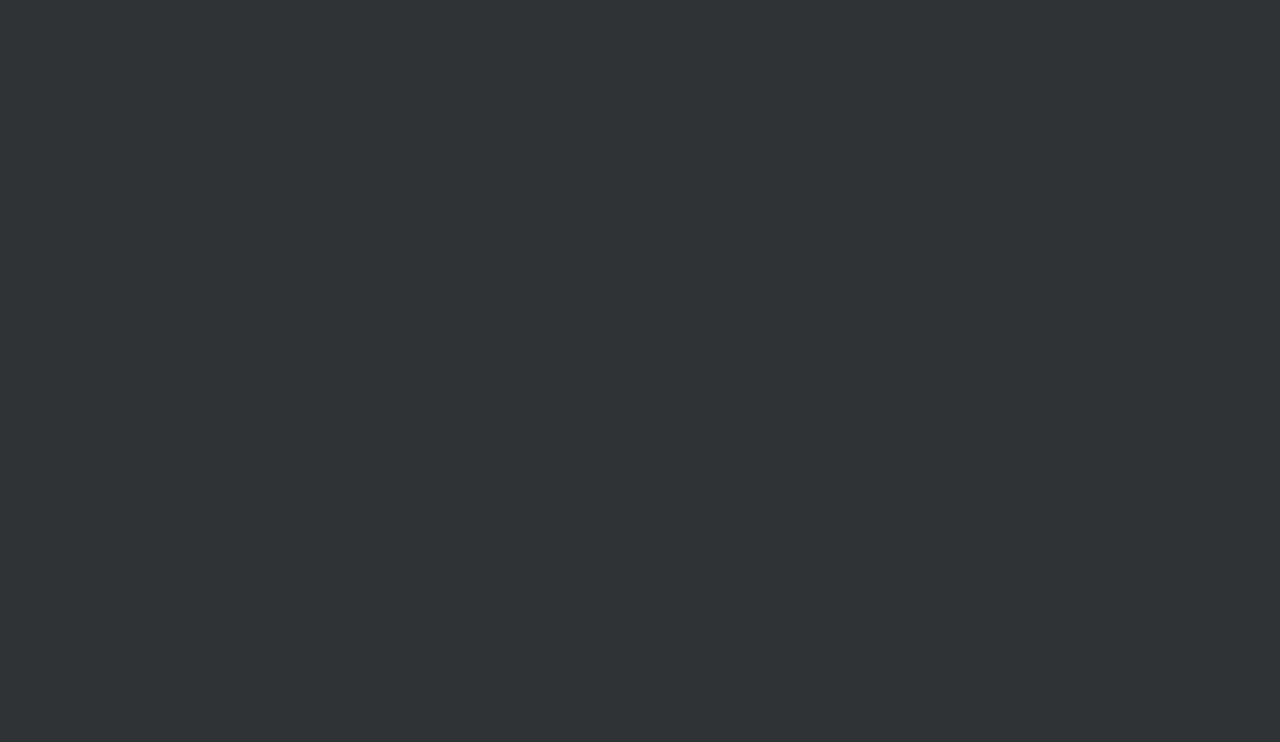
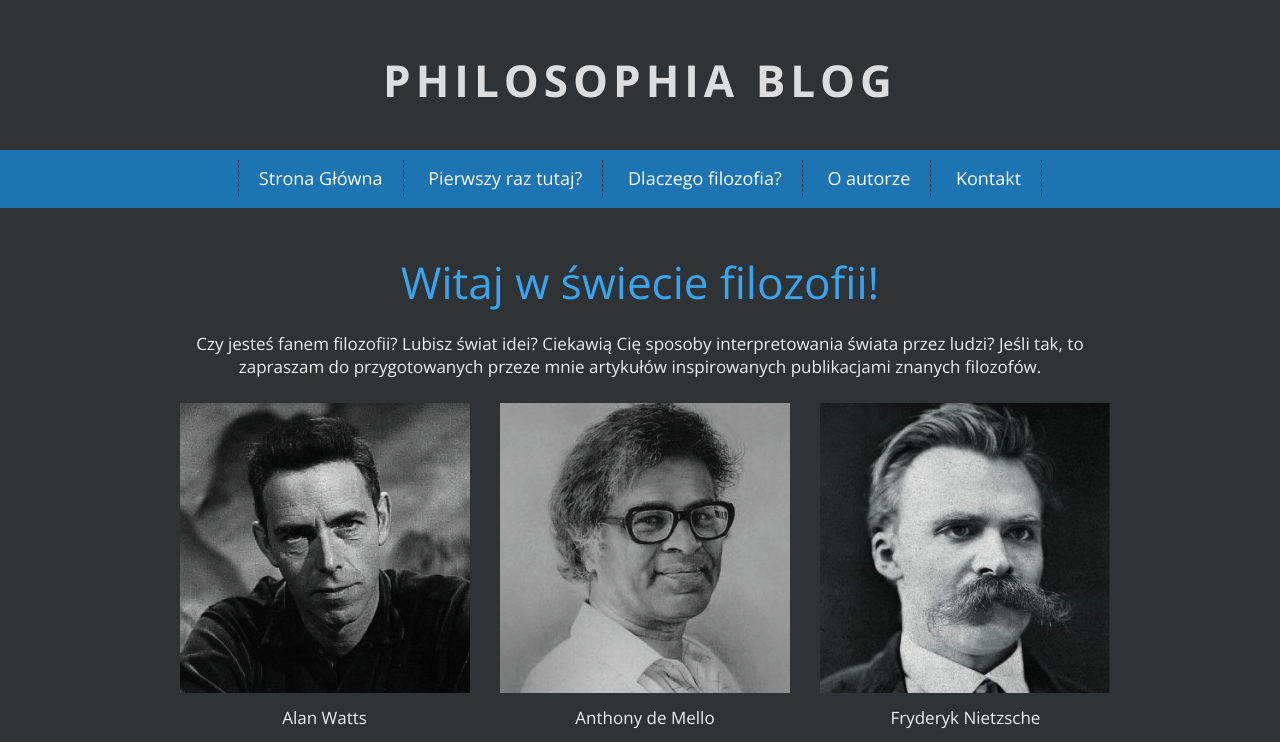
Before and after one commit to abe8301/PhilosophiaBlog, a plain HTML site: page index.html in a window 1280 px wide. Shown: the top 742 px of the page. Drawn offline with nearby package versions, Linux system fonts and the light colour scheme.

Commit message:
section 1 categories

```diff
--- a/index.html
+++ b/index.html
@@ -1,5 +1,6 @@
 <!DOCTYPE html>
 <html lang="pl">
+
 <head>
 
 	<meta charset="utf-8">
@@ -20,8 +21,107 @@
 </head>
 
 <body>
+	<header>
+
+		<h1 class="logo">Philosophia Blog</h1>
+
+		<nav>
+
+			<ul class="menu">
+				<li>
+					<a href="#">Strona Główna</a>
+				</li>
+				<li>
+					<a href="#">Pierwszy raz tutaj?</a>
+				</li>
+				<li>
+					<a href="#">Dlaczego filozofia?</a>
+				</li>
+				<li>
+					<a href="#">O autorze</a>
+				</li>
+				<li>
+					<a href="#">Kontakt</a>
+				</li>
+			</ul>
+
+		</nav>
 
 
+	</header>
+	<main>
+		<article>
+
+			<section>
+				<div class="categories">
+					<header>
+						<h1>Witaj w świecie filozofii!</h1>
+						<p>Czy jesteś fanem filozofii? Lubisz świat idei? Ciekawią Cię sposoby interpretowania świata przez ludzi? Jeśli tak,
+							to zapraszam do przygotowanych przeze mnie artykułów inspirowanych publikacjami znanych filozofów.</p>
+					</header>
+
+					<div class="author">
+						<figure>
+							<a href="#">
+								<img src="img/alan-watts.jpg" alt="Alan Watts">
+							</a>
+							<figcaption>Alan Watts</figcaption>
+						</figure>
+					</div>
+					<div class="author">
+						<figure>
+							<a href="#">
+								<img src="img/de-mello.jpg" alt="Anthony de Mello">
+							</a>
+							<figcaption>Anthony de Mello</figcaption>
+						</figure>
+					</div>
+					<div class="author">
+						<figure>
+							<a href="#">
+								<img src="img/nietzsche.jpg" alt="Fryderyk Nietzsche">
+							</a>
+							<figcaption>Fryderyk Nietzsche</figcaption>
+						</figure>
+					</div>
+					<div class="author">
+						<figure>
+							<a href="#">
+								<img src="img/platon.jpg" alt="Platon">
+							</a>
+							<figcaption>Platon</figcaption>
+						</figure>
+					</div>
+					<div class="author">
+						<figure>
+							<a href="#">
+								<img src="img/kant.jpg" alt="Immanuel Kant">
+							</a>
+							<figcaption>Immanuel Kant</figcaption>
+						</figure>
+					</div>
+					<div class="author">
+						<figure>
+							<a href="#">
+								<img src="img/emerson.jpg" alt="Ralph Waldo Emerson">
+							</a>
+							<figcaption>Ralph Waldo Emerson</figcaption>
+						</figure>
+					</div>
+				</div>
+			</section>
+
+			<section>
+
+			</section>
+
+			<section>
+
+			</section>
+
+		</article>
+	</main>
 
 </body>
+
 </html>
--- a/main.css
+++ b/main.css
@@ -6,3 +6,84 @@ body
     font-family: 'Open Sans', sans-serif;
     font-size: 17px;
 }
+
+.logo{
+	font-size: 44px;
+	font-weight: 700;
+	color: #ddd;
+	text-align: center;
+	text-transform: uppercase;
+	letter-spacing: 5px;
+	margin-top: 50px;
+	margin-bottom: 40px;
+}
+
+nav{
+	background-color: #1c74b2;
+	text-align: center;
+}
+
+.menu{
+	list-style-type: none;
+	margin: 0;
+	padding: 10px;
+	font-size: 18px;
+	min-height: 38px;
+	line-height: 200%;
+}
+
+.menu > li{
+	display: inline-block;
+	padding-left: 20px;
+	padding-right: 20px;
+	border-right: 1px dashed #0a2b42;
+}
+
+.menu > li:first-child{
+	border-left: 1px dashed #0a2b42;
+}
+
+.menu a{
+	color: #fff;
+	text-decoration: none;
+}
+
+.menu a:hover{
+	color: #0a2b42;
+	text-decoration: none;
+}
+
+.categories{
+	margin-left: auto;
+	margin-right: auto;
+	width: 960px;
+	text-align: center;
+	padding: 0;
+}
+
+h1{
+	font-size: 44px;
+	font-weight: 400;
+	color: #39a5f1;
+	margin-bottom: 20px;
+}
+
+.author{
+	display: inline-block;
+	margin-left: 10px;
+}
+.author a{
+	opacity: 0.9;
+}
+.author a:hover{
+	opacity: 1;
+}
+
+figure{
+	margin: 8px;
+	padding: 0;
+}
+figcaption{
+	margin-top: 8px;
+	padding: 0;
+}
```
